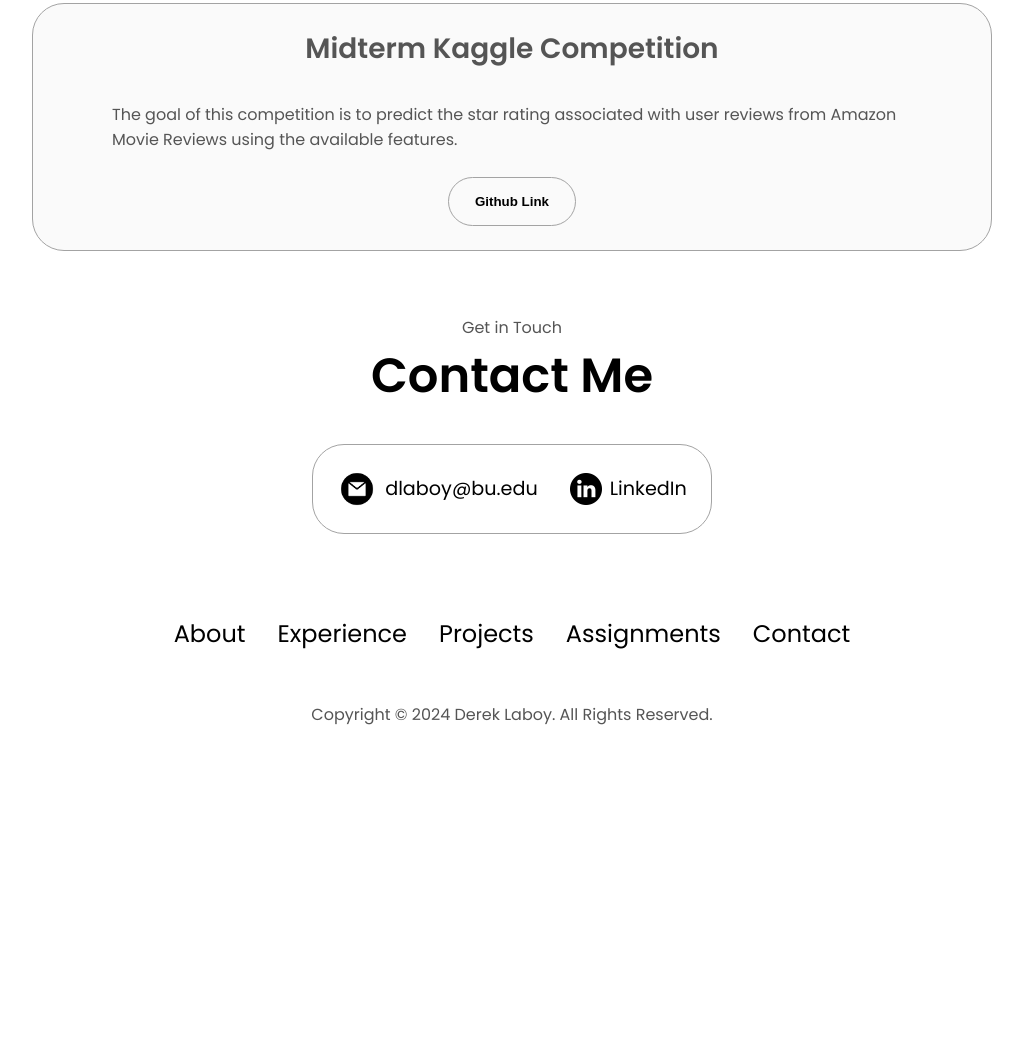
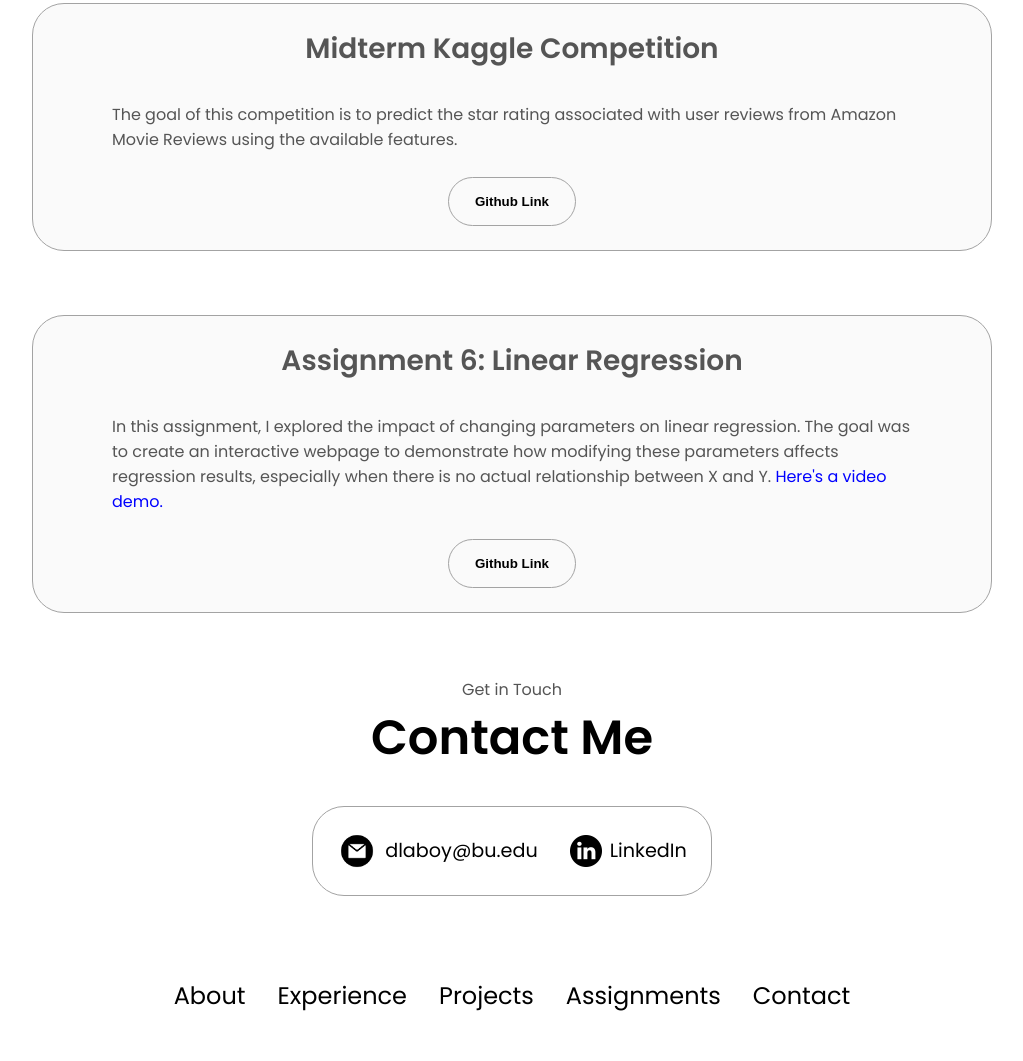
Before and after one commit to dlaboy25/dlaboy25.github.io, a plain HTML site: page index.html in a window 1280 px wide. Shown: the part 6434-7495 px from the top of the page, without its empty margins (128-1151 px from the left). Before the commit the page ends 7208 px from the top, so only its background shows below. Drawn offline with Linux system fonts and the light colour scheme.

Commit message:
assigment 6

```diff
--- a/index.html
+++ b/index.html
@@ -479,6 +479,25 @@
                   </div>
               </div>
           </div>
+          <div class="assignments-details-container">
+            <div class="about-containers">
+                <div class="details-container color-container">
+                    <h2 class="assignments-sub-title">Assignment 6: Linear Regression</h2>
+                    <div class="assignments-article-container">
+                        <assignment>
+                            <p>In this assignment, I explored the impact of changing parameters on linear regression. The goal was to create an interactive webpage to demonstrate how modifying these parameters affects regression results, especially when there is no actual relationship between X and Y.
+                              <a href="https://www.youtube.com/watch?v=DtPvk6CJXXE" style="color: blue;">Here's a video demo.</a>
+                        </assignment>
+                    </div>
+                    <br/>
+                    <div class="btn-container">
+                        <button class="btn btn-color-2 project-btn" onclick="location.href='https://github.com/dlaboy25/dlaboy-assignment-6.git'">
+                            Github Link
+                        </button>
+                    </div>
+                </div>
+            </div>
+        </div>
 </div>
   </section>
     <section id="contact">
```
